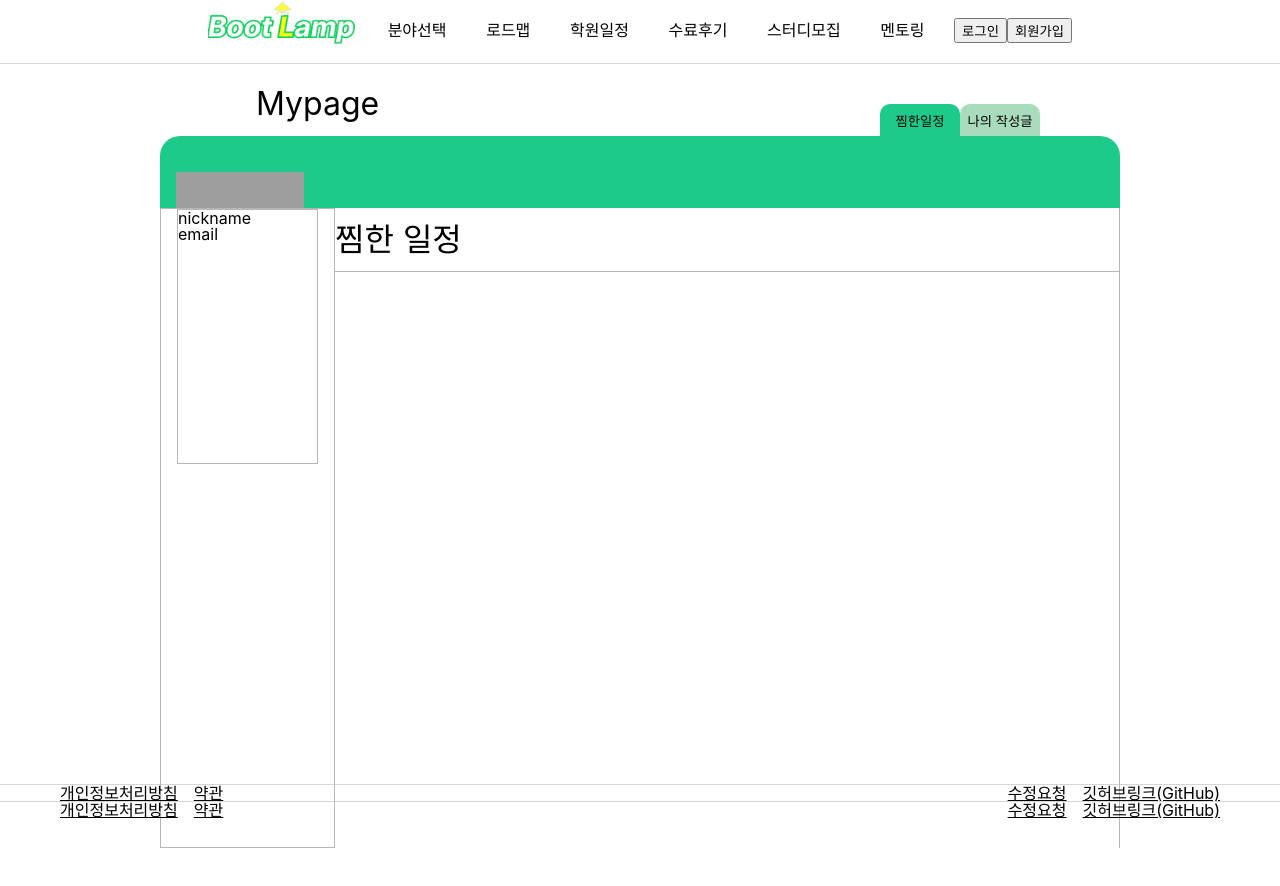
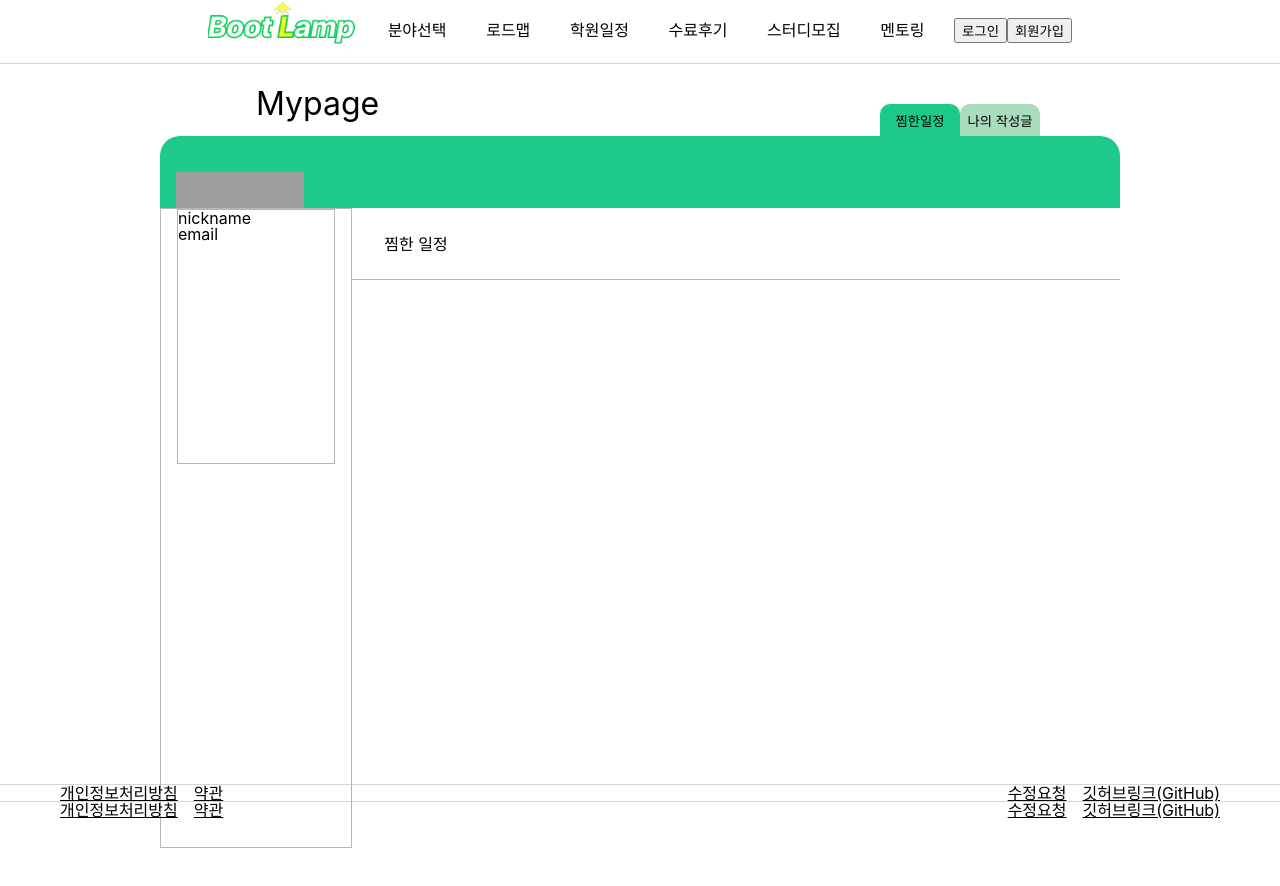
Before and after one commit to codestates-seb/seb40_main_027, a React (Create React App) app in the folder client/: page /users/me in a window 1280 px wide. Shown: the top 886 px of the page. Before the commit the page ends 848 px from the top, so only its background shows below. Built offline with nearby package versions, Linux system fonts and the light colour scheme; grey boxes are pictures that could not be loaded.

Commit message:
feat:mypage찜한 일정 페이지 구현

```diff
--- a/client/src/components/MypageSchedule.tsx
+++ b/client/src/components/MypageSchedule.tsx
@@ -1,25 +1,36 @@
 import styled from 'styled-components';
 
 const ScheduleContent = styled.div`
-  border-right: 1px solid var(--grayContentsBorder);
-  overflow-y: auto;
-  height: 100%;
+  height: 90vh;
   width: 100%;
-  .schedule-name {
+
+  .schedule-line {
     display: flex;
-    width: 49rem;
+    width: 100%;
     height: 10%;
     border-bottom: 1px solid var(--grayContentsBorder);
     align-items: center;
-
-    font-size: 2rem;
+  }
+  .schedule-name {
+    font-size: 1rem;
+    margin-left: 2rem;
+  }
+  @media screen and (max-width: 414px) {
+    .schedule-line {
+      display: none;
+    }
+    .schedule-name {
+      display: none;
+    }
   }
 `;
 
 const MypageSchedule = () => {
   return (
     <ScheduleContent>
-      <div className="schedule-name">찜한 일정</div>
+      <div className="schedule-line">
+        <span className="schedule-name">찜한 일정</span>
+      </div>
     </ScheduleContent>
   );
 };
```
